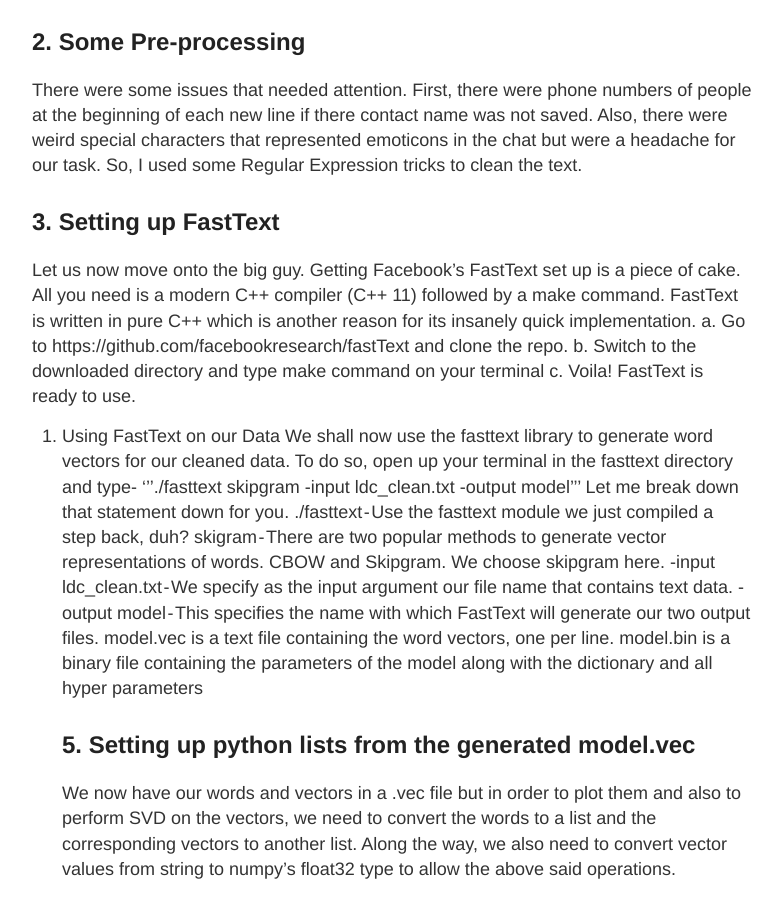
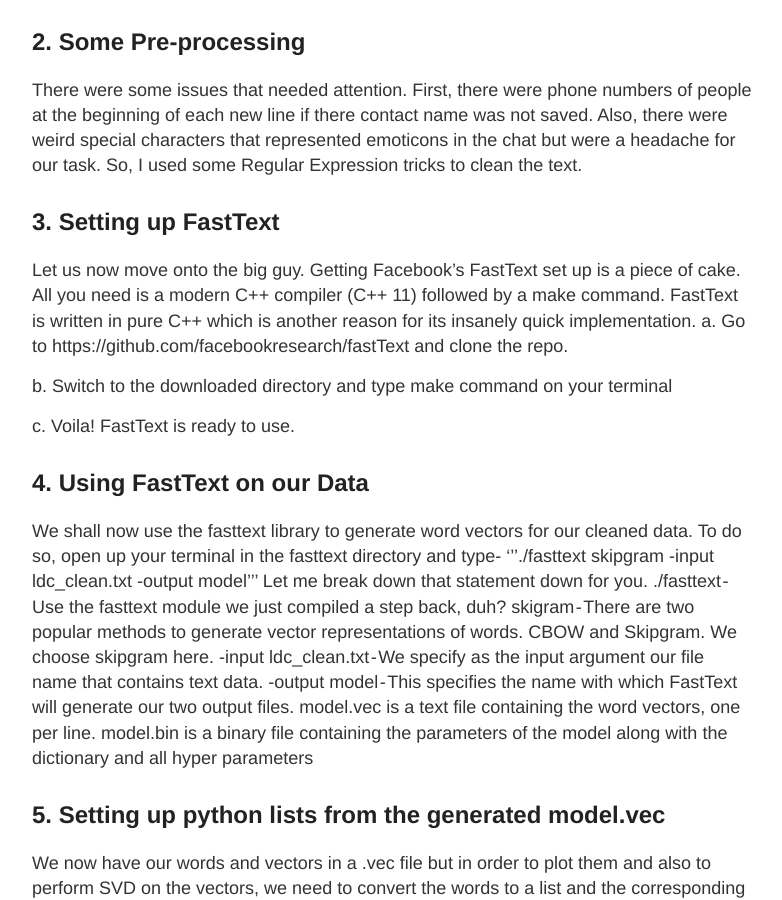
Before and after one commit to adityalahiri/adityalahiri.github.io, a Jekyll site: the page built from _posts/2019-08-11-Using FastText And SVD To Visualise Word Embeddings Instantly.md, in a window 1280 px wide and 900 px high, scrolled down 778 px. Shown: the whole window, without its empty margins (248-1030 px from the left). Built offline with Jekyll 4.4.1, drawn with Linux system fonts in a browser that asks for light colours; our own code applies the rules of GitHub Pages for plain Markdown files.

Commit message:
Update 2019-08-11-Using FastText And SVD To Visualise Word Embeddings Instantly.md

```diff
--- a/_posts/2019-08-11-Using FastText And SVD To Visualise Word Embeddings Instantly.md
+++ b/_posts/2019-08-11-Using FastText And SVD To Visualise Word Embeddings Instantly.md
@@ -14,9 +14,12 @@
 ## 3. Setting up FastText
 Let us now move onto the big guy. Getting Facebook's FastText set up is a piece of cake. All you need is a modern C++ compiler (C++ 11) followed by a make command. FastText is written in pure C++ which is another reason for its insanely quick implementation.
 a. Go to https://github.com/facebookresearch/fastText and clone the repo.
+
 b. Switch to the downloaded directory and type make command on your terminal
+
 c. Voila! FastText is ready to use.
-4. Using FastText on our Data
+
+## 4. Using FastText on our Data
 We shall now use the fasttext library to generate word vectors for our cleaned data. To do so, open up your terminal in the fasttext directory and type-
 '''./fasttext skipgram -input ldc_clean.txt -output model'''
 Let me break down that statement down for you.
@@ -24,6 +27,7 @@
 skigram - There are two popular methods to generate vector representations of words. CBOW and Skipgram. We choose skipgram here.
 -input ldc_clean.txt - We specify as the input argument our file name that contains text data.
 -output model - This specifies the name with which FastText will generate our two output files. model.vec is a text file containing the word vectors, one per line. model.bin is a binary file containing the parameters of the model along with the dictionary and all hyper parameters
+
 ## 5. Setting up python lists from the generated model.vec
 We now have our words and vectors in a .vec file but in order to plot them and also to perform SVD on the vectors, we need to convert the words to a list and the corresponding vectors to another list. Along the way, we also need to convert vector values from string to numpy's float32 type to allow the above said operations.
 
```
